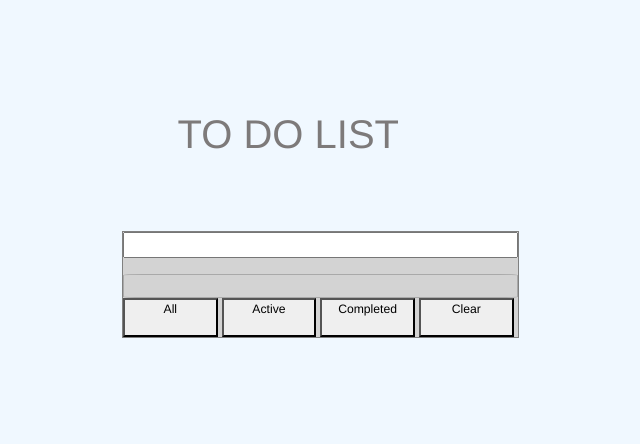
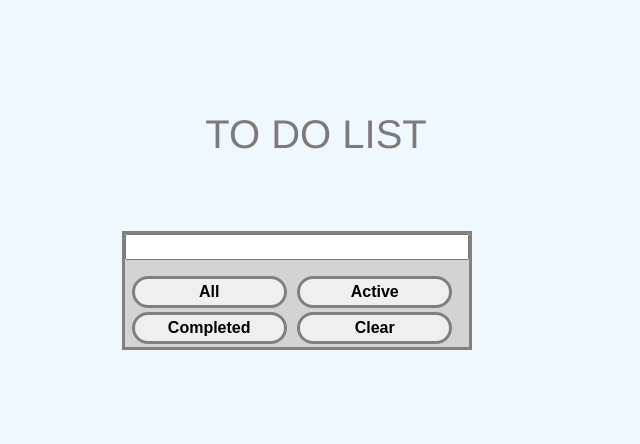
Before and after one commit to RSuber/JSTODOLIST, a website: page index.html in a window 1280 px wide. Shown: the whole page, without its empty margins (302-942 px from the left). Drawn offline with nearby package versions, Linux system fonts and the light colour scheme; no server answers.

Commit message:
new changes

```diff
--- a/index.html
+++ b/index.html
@@ -12,7 +12,7 @@
     <div class="Main-container">
     <section class="input">
       <form class="">
-        <input type="text" name="todo" value="">
+        <input type="text" name="todo" style="width:100%;" value="">
       </form>
       <!-- <textarea name="myTextBox" cols="20" rows="5">
       Enter text here
@@ -23,7 +23,6 @@
 
         </ul>
     </section>
-    <section class="log"><input class="log"/></section>
     <div class="bottom">
     <button type="all"><p>All</p></button>
     <button type="active"><p>Active</p></button>
--- a/main.css
+++ b/main.css
@@ -15,20 +15,18 @@ body {
 
 .Main-container {
   display: inline-block;
-  width: 50%;
+  width: 25em;
   float: center;
   margin-left: 26%;
   margin-right: 21%;
   margin-top: 8%;
   background-color: lightgray;
-  border: 1px solid gray;
+  border: 3px solid gray;
   margin-bottom: 5%; }
 
 textarea {
   width: 100%; }
-form input {
-  width:100%;
-}
+
 input.output {
   width: 100%;
   background-color: lightgrey;
@@ -36,7 +34,7 @@ input.output {
   border-radius: 5%;
   text-decoration: underline;
   font-family: verdana;
-  font: white; }
+  font-color: white; }
 
 input.log {
   width: 100%;
@@ -45,7 +43,7 @@ input.log {
   border-radius: 5%;
   text-decoration: underline;
   font-family: verdana;
-  font-color: white; }
+}
 
 button {
   width: 24%;
@@ -55,4 +53,30 @@ h1 {
   margin-top: 20px;
   margin-bottom: 10px;
   display: inline-block;
-  padding-left: 33%; }
+  padding-left: 36.5%; }
+
+ul {
+  padding: 0; }
+  ul li {
+    list-style: none;
+    background: lightsteelblue;
+    border: 3px dotted lightblue; }
+
+button {
+  font: -webkit-small-control;
+  border: dashed 3px lightblue;
+  font-style: red;
+  font-weight: 800;
+  border-radius: 16px;
+  margin-left: 4%;
+  margin-top: 1%; }
+
+.bottom button {
+  border: solid 3px grey;
+  width: 45%;
+  margin-left: 2%;
+  margin-top: 0;
+  margin-bottom: 1%; }
+  .bottom button p {
+    margin: 3px;
+    font-size: medium; }
--- a/main.js
+++ b/main.js
@@ -1,4 +1,4 @@
-$(document).ready(function(){
+$(document).ready(function() {
     Todo.init();
 })
 var Todo = {
@@ -16,51 +16,55 @@ Todo.getlogan();
             event.preventDefault();
             var todo = $(this).children('input').val();
             console.log(todo);
-    $('.output ul').append(`<li>${todo}</li>`,`<button class="delete">${"delete"}</button>`)
+            $('.output ul').append(`<li>${todo}</li>`, `<button class="delete">${"delete"}</button>`)
             $.ajax({
-      url:Todo.url,
-      method:'POST',
-      data: {todo: todo},
-      success: function(data){
-        console.log("wew",data);
+                url: Todo.url,
+                method: 'POST',
+                data: {
+                    todo: todo
                 },
-      error: function(err){
-        console.log("idiot",err);
+                success: function(data) {
+                    console.log("wew", data);
+                },
+                error: function(err) {
+                    console.log("idiot", err);
                 }
             })
         })
+        $('.output').on('click','.delete', function(event) {
+      event.preventDefault();
+      todoiD = $(this).parent().data('id');
+      Todo.delete(todoiD);
+      $('.output li')[0].remove();
+      $('button.delete')[0].remove();
+    })
+
     },
-getlogan: function(){
+    getlogan: function() {
         $.ajax({
-      url:Todo.url,
-      method:'get',
-        success: function(data){
-        console.log("nice",data);
+            url: Todo.url,
+            method: 'get',
+            success: function(data) {
+                console.log("nice", data);
                 Todo.log.push(data);
                 data.forEach(function(todo) {
-        $('.output ul').append(`<li>${todo.todo}</li>`,`<button class="delete">${"delete"}</button>`);
+                    $('.output ul').append(`<li data-id="${"pickle"}">${todo.todo}</li>`, `<button class="delete">${"delete"}</button>`);
                 })
             },
-      error: function(err){
-        console.log("uhoh",err);
+            error: function(err) {
+                console.log("uhoh", err);
             }
         })
+    },
+    delete: function(iD) {
+        $.ajax({
+            url: Todo.url + "/" + $(Todo.log[0]).attr('_id'),
+            method: 'DELETE',
+            success: function(data) {
+                console.log("deleted", data);
+            },
+            error: function(err) {
+                console.log('uhoh', err);
             }
+        })},
     }
-//This deletes the first item in the list from both the data and the array after you refresh.
-//I have no idea where I am supposed to put this function to get it to work. I put it in my
-//console and it works after I load the page but thats it.
-  $('.delete').on('click',function(event){
-    $.ajax({
-      url:Todo.url + "/" +$(Todo.log[0]).attr('_id'),
-      method: 'DELETE',
-      success: function(data){
-        console.log("deleted",data);
-        console.log($(this));
-      },
-      error: function(err){
-        console.log('uhoh',err);
-        console.log($(this));
-      }
-    })
-  })
--- a/styles.scss
+++ b/styles.scss
@@ -21,7 +21,7 @@ body{
     margin-right: 21%;
     margin-top: 8%;
     background-color: lightgray;
-    border: 1px solid gray;
+    border: 3px solid gray;
     margin-bottom: 5%; }
 
 textarea {
@@ -56,3 +56,31 @@ display: inline-block;
 /* align-items: stretch; */
 padding-left: 33%;
 }
+ul {
+  padding:0;
+  li{
+list-style: none;
+    background: lightsteelblue;
+    border: 3px dotted lightblue;
+  }
+}
+button {
+  font: -webkit-small-control;
+  border: dashed 3px lightblue;
+  font-style: red;
+  font-weight: 800;
+  border-radius: 16px;
+  margin-left: 4%;
+    margin-top: 1%;
+}
+.bottom button {
+  border: solid 3px grey;
+  width:45%;
+  margin-left: 2%;
+  margin-top:0;
+  margin-bottom:1%;
+  p{
+    margin: 3px;
+    font-size: medium;
+  }
+}
```
Lines whose indentation alone changed are shown as unchanged.
